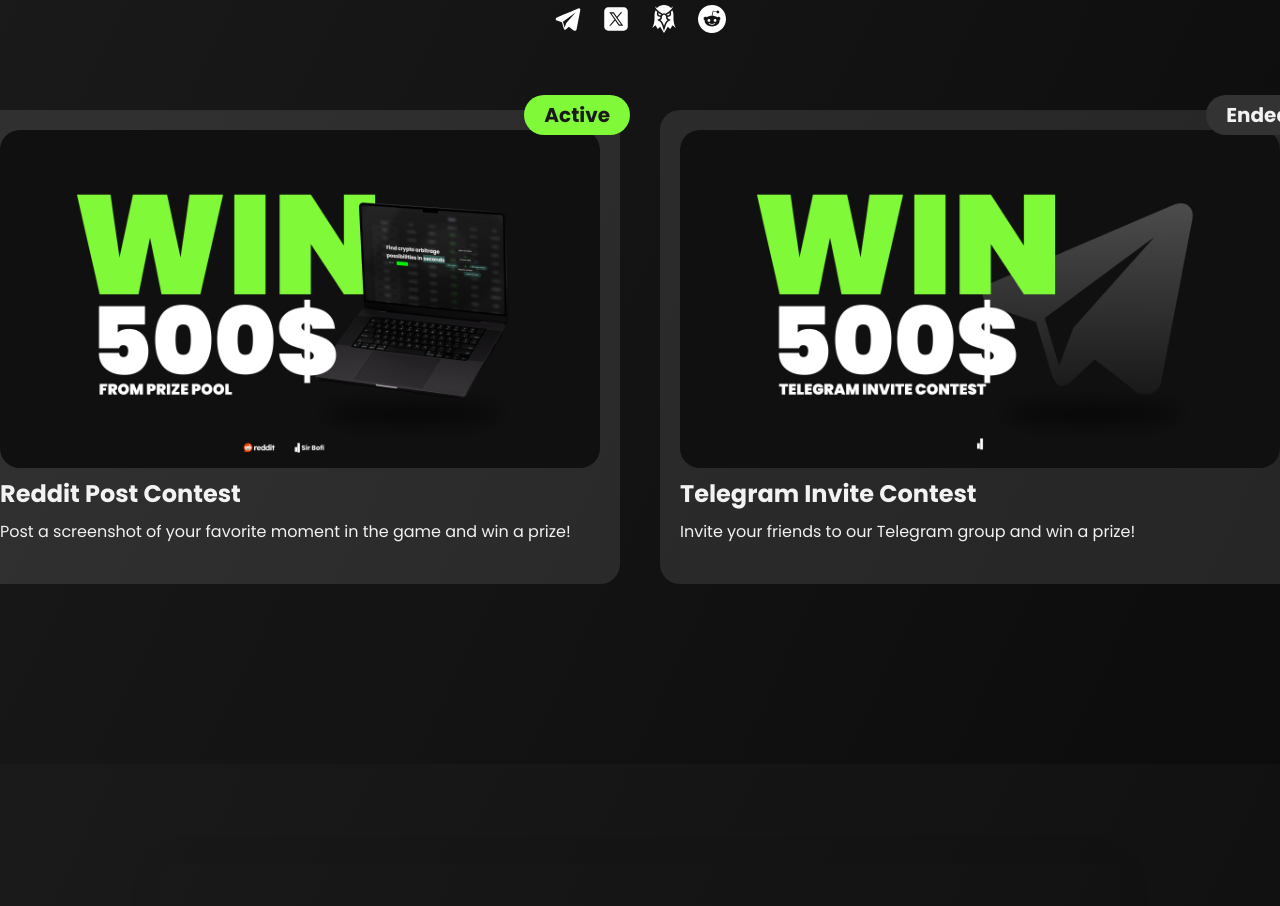
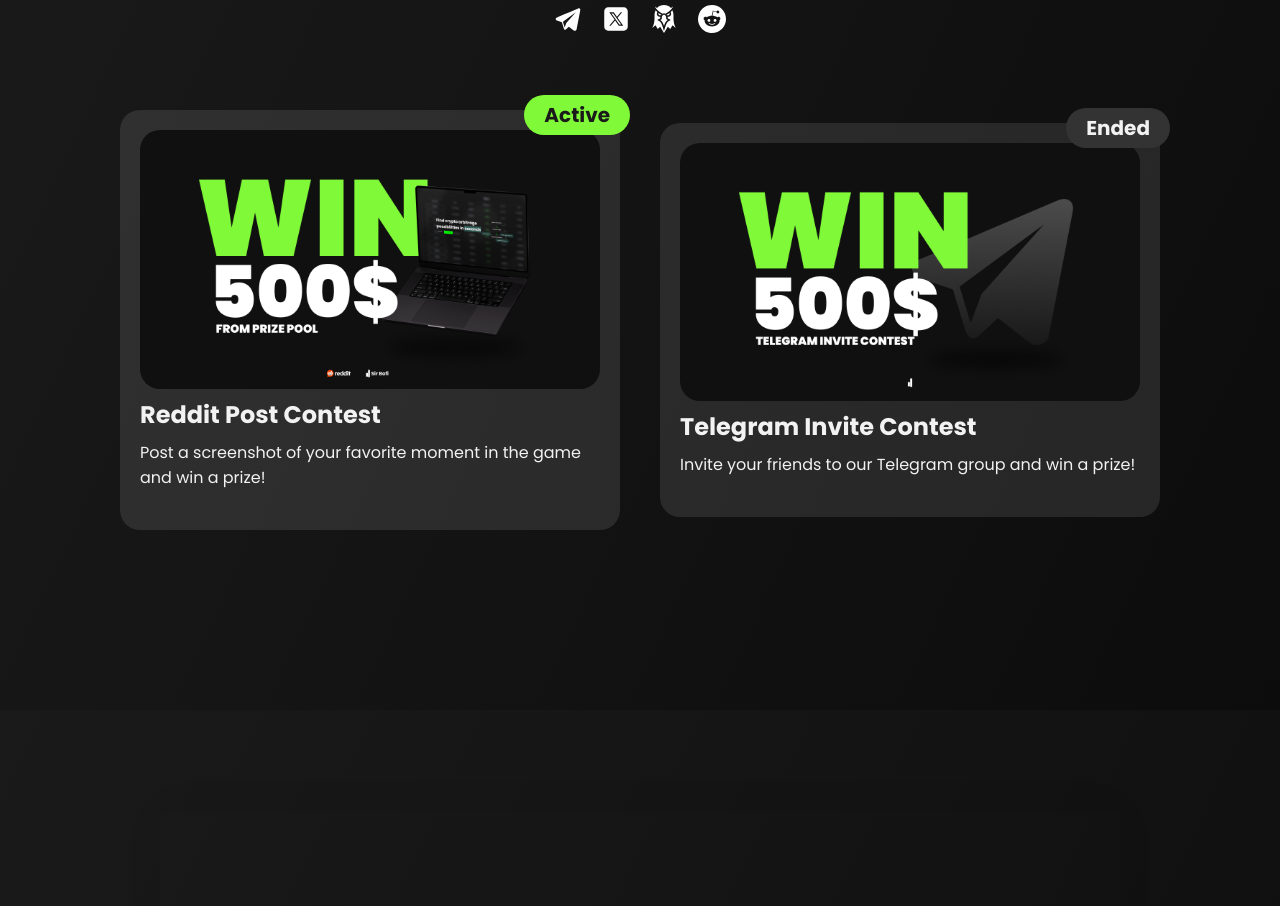
Before and after one commit to EharK/Sir_Bofi_Landing, a Svelte app: page / in a window 1280 px wide. Shown: the part 5892-6798 px from the top of the page. Built offline with nearby package versions, Linux system fonts and the light colour scheme.

Commit message:
ready for release

```diff
--- a/src/components/CommunityEvents.svelte
+++ b/src/components/CommunityEvents.svelte
@@ -43,6 +43,8 @@
         display: flex;
         flex-direction: row;
         align-items: center;
+        justify-content: center;
+        flex-wrap: wrap;
         gap: 40px;
         margin-bottom: 80px;
     }
--- a/src/components/EventBanner.svelte
+++ b/src/components/EventBanner.svelte
@@ -31,6 +31,8 @@
 <style>
 
     .main-container {
+        max-width: 700px;
+        min-width: 200px;
         display: flex;
         flex-direction: column;
         padding: 20px 20px 40px;
@@ -70,7 +72,19 @@
     }
 
     img {
-        max-width: 600px;
         border-radius: 20px;
     }
+
+    @media screen and (max-width: 1600px){
+        .main-container {
+            width: 500px;
+        }
+    }
+
+    @media screen and (max-width: 1200px){
+        .main-container {
+            width: 400px;
+            padding: 10px 10px 20px;
+        }
+    }
 </style>
```
Also changed, not shown: 5 other files (tests, documents, lock files or other folders).
